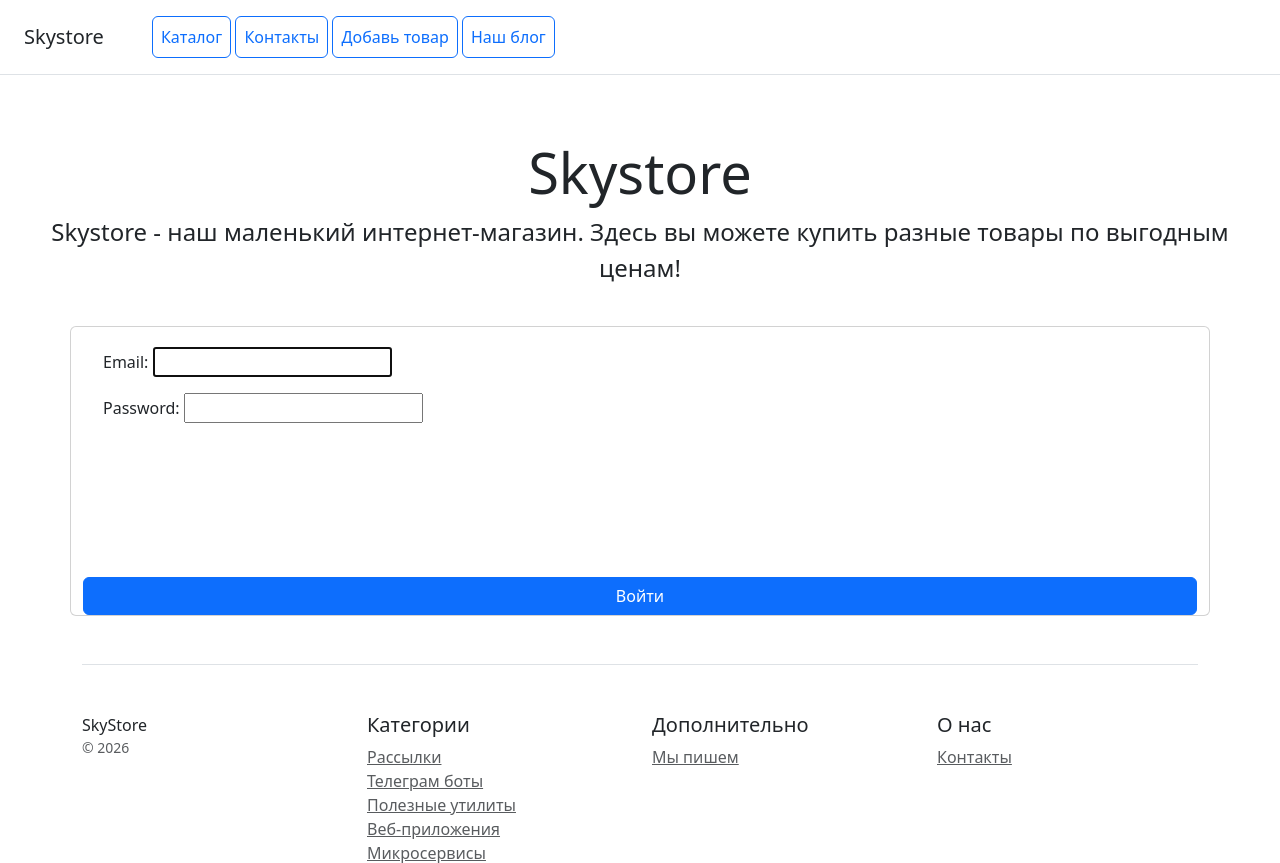
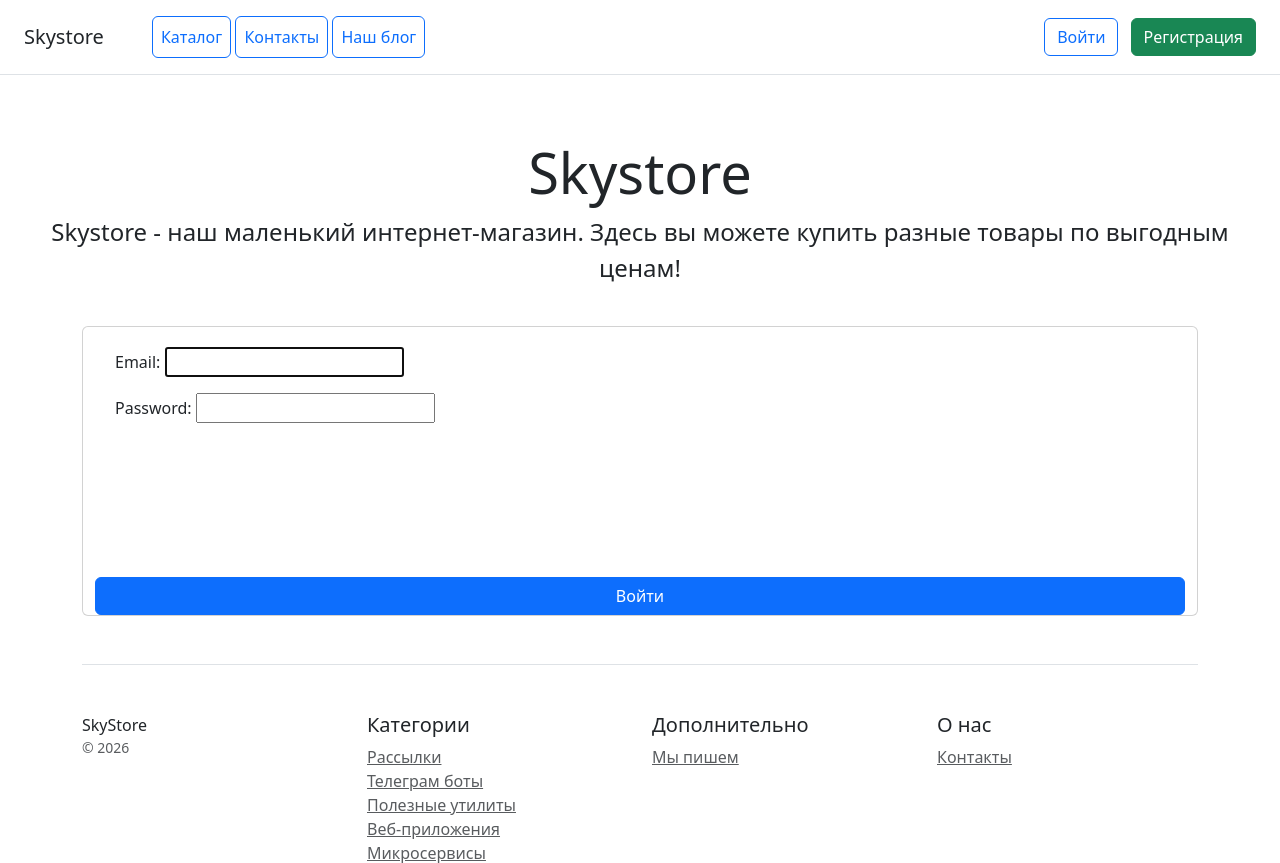
Before and after one commit to VikaDavlyatshina/web_online_store, a Django app: page /users/login/ in a window 1280 px wide. Shown: the top 863 px of the page. Run offline with Django 5.2, Linux system fonts and the light colour scheme; some libraries are stand-ins or nearby versions.

Commit message:
Добавлены кнопки для работы с приложением users(Вход, регистрация, выход). Созданы шаблоны для регистрации и авторизации пользователя

```diff
--- a/templates/includes/inc_menu.html
+++ b/templates/includes/inc_menu.html
@@ -3,7 +3,17 @@
     <nav class="ms-5">
         <a class="p-2 btn btn-outline-primary" href="{% url 'catalog:product_list' %}">Каталог</a>
         <a class="p-2 btn btn-outline-primary" href="{% url 'catalog:contacts' %}">Контакты</a>
-            <a class="p-2 btn btn-outline-primary" href="{% url 'catalog:product_add' %}">Добавь товар</a>
         <a class="p-2 btn btn-outline-primary" href="{% url 'blog:blog_list' %}">Наш блог</a>
     </nav>
+    <div class="ms-auto">
+        {% if user.is_authenticated %}
+            <form method="post" action="{% url 'users:logout' %}" class="d-inline">
+                {% csrf_token %}
+                <button type="submit" class="btn btn-outline-danger">Выйти</button>
+            </form>
+        {% else %}
+            <a class="btn btn-outline-primary me-2" href="{% url 'users:login' %}">Войти</a>
+            <a class="btn btn-success" href="{% url 'users:register' %}">Регистрация</a>
+        {% endif %}
     </div>
+</div>
--- a/users/templates/users/login.html
+++ b/users/templates/users/login.html
@@ -1,7 +1,7 @@
 {% extends 'base.html' %}     <!-- Тег указывает, что текущий шаблон расширяет(наследует) базовый шаблон -->
 
 {% block content %}
-<div class="conteiner">
+<div class="container">
     <form class="row" method="post" enctype="multipart/form-data">
         <div class="card">
             <div class="card-body">
```
Also changed, not shown: users/templates/users/register.html (added, +46 -0 lines). Lines whose indentation alone changed are shown as unchanged.
